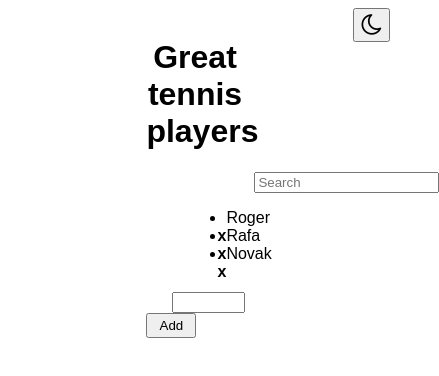
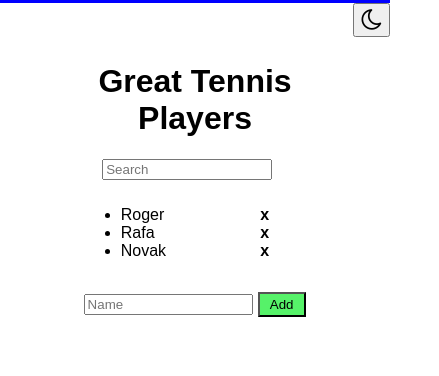
Before and after one commit to arpitsharma12/tennis_p, a plain HTML site: page index.html in a window 390 px wide. Shown: the whole page, 439 px wide, since content can reach past the window. Drawn offline with Linux system fonts and the light colour scheme.

Commit message:
Add files via upload

```diff
--- a/index.html
+++ b/index.html
@@ -16,7 +16,7 @@
 
   </button>
   <div class="container">
-    <h1 class="heading">Great tennis players</h1>
+    <h1 class="heading">Great Tennis Players</h1>
     <input type="text" id="search" placeholder="Search" onkeyup="searches()">
 
     <ul id="box">
@@ -25,7 +25,7 @@
         <li>Novak</li> -->
     </ul>
 
-    <input type="text" id="name" class="input" />
+    <input type="text" id="name" class="input" placeholder="Name" />
     <input type="button" value="Add" id="btnclick" class="btn" onclick="addMore()" />
     <span id="error"></span>
   </div>
--- a/script.js
+++ b/script.js
@@ -30,7 +30,7 @@ function addMore() {
   document.getElementById("error").innerHTML = "";
   let name = document.getElementById("name").value;
   if (name == "") {
-    document.getElementById("error").innerHTML = "please enter value";
+    document.getElementById("error").innerHTML = "Please Enter Value";
   } else {
     AddP(name);
 
@@ -72,3 +72,7 @@ input.addEventListener("keyup", function (event) {
     addMore();
   }
 });
+
+input.addEventListener("keydown", function () {
+  document.getElementById("error").innerHTML = " ";
+})
--- a/style.css
+++ b/style.css
@@ -1,30 +1,39 @@
+
+
 body {
+  margin: 0;
+  padding: 0;
   font-family: sans-serif;
+  border-top: blue solid;
+
 }
 
 .container {
-  padding: 10px;
+  padding: 10%;
 
   width: 26%;
   margin: auto;
 }
 
 .container .input {
-  width: 66%;
+  width: 61%;
   height: 20%;
   position: relative;
-  margin-left: 26px;
+  margin-left: 8%;
 }
 
 .container .btn {
-  width: 50px;
+  width: 18%;
   height: 25px;
+  background: #56f269;
+  cursor: pointer;
 }
 
 .container ul {
-  padding: 80px;
-  padding-top: 0px;
-  padding-bottom: 13px;
+  padding: 22%;
+  padding-top: 4%;
+  padding-bottom: 6%;
+  cursor: context-menu;
 }
 
 .container li a {
@@ -35,11 +44,17 @@ body {
 }
 
 .container #error {
-  font-size: 14;
+  position: relative;
+    top: 14px;
+    margin-left: 2vw;
+    color: red;
 }
 
 .heading {
+  position: relative;
   text-align: center;
+  cursor: context-menu;
+
 }
 
 .dark-mode {
@@ -54,9 +69,31 @@ body {
 
 #search {
   position: relative;
-  margin-left: 108px;
+  margin-left: 15%;
+  width: 61%;
 }
 
 .dark-mode li a {
   color: white;
 }
+h1:hover{
+  color: #56f269;
+}
+li:hover{
+  color: #56f269;
+}
+ li a:hover{
+  color: red;
+}
+
+
+
+@media screen and (max-width: 720px) {
+  .container{
+    padding: 10%;
+    width: 68vw;
+    margin: auto;
+
+
+  }
+}
```
